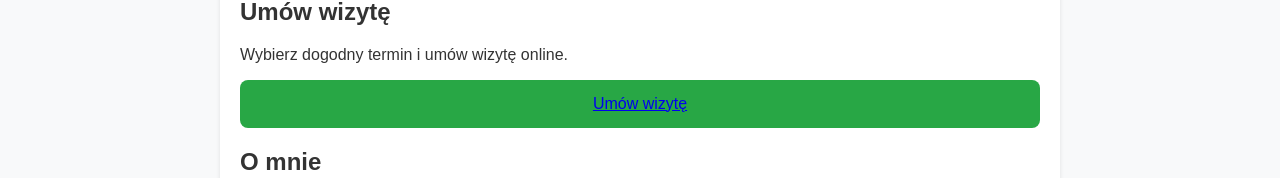
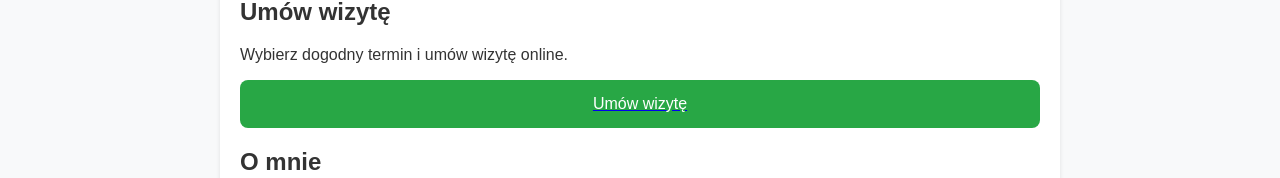
Before and after one commit to montezuma42/neurokind.github.io, a plain HTML site: page index.html in a window 1280 px wide. Shown: the part 514-692 px from the top of the page. Drawn offline with Linux system fonts and the light colour scheme.

Commit message:
Update index.html

```diff
--- a/index.html
+++ b/index.html
@@ -95,7 +95,9 @@
         <section class="appointment-section">
             <h2>Umów wizytę</h2>
             <p>Wybierz dogodny termin i umów wizytę online.</p>
-            <button><a href="https://calendly.com/"> Umów wizytę</a></button>
+            <a href="https://calendly.com/">
+                <button> Umów wizytę</button>
+            </a>
 
         </section>
 
```
